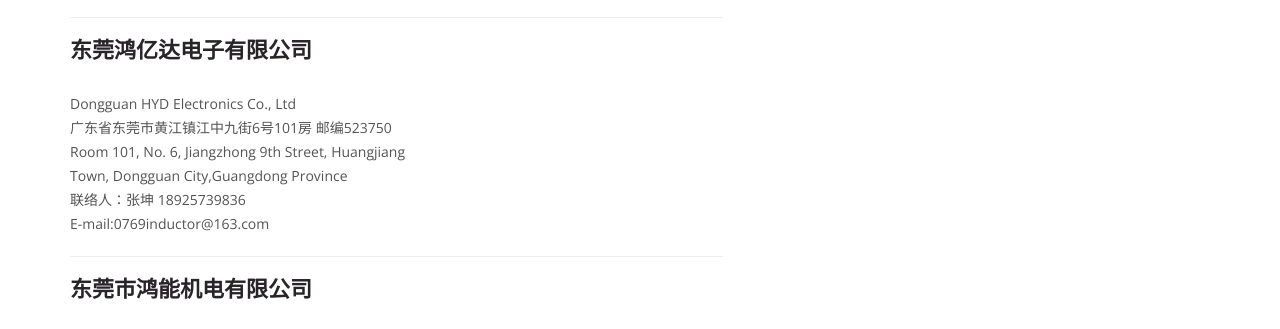
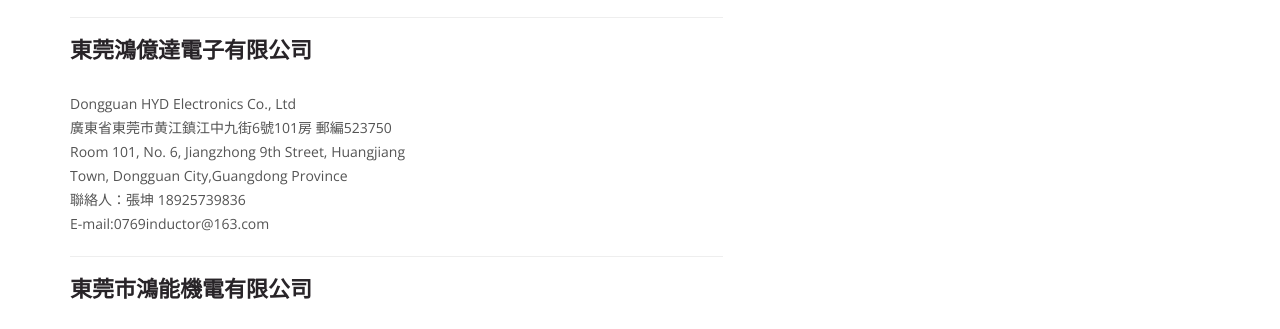
Before and after one commit to harton0414/Work_HDTPower, a plain HTML site: page www/contact.html in a window 1280 px wide. Shown: the part 377-706 px from the top of the page. Drawn offline with nearby package versions, Linux system fonts and the light colour scheme.

Commit message:
20220304_modify simple Chinese to traditional Chinese

```diff
--- a/www/contact.html
+++ b/www/contact.html
@@ -141,19 +141,19 @@
               <br>Email : ak47@hdtpower.com.tw</p>
               <hr> -->
 
-              <h3>东莞鸿亿达电子有限公司</h3>
+              <h3>東莞鴻億達電子有限公司</h3>
               <p>Dongguan HYD Electronics Co., Ltd
-                <br>广东省东莞市黄江镇江中九街6号101房   邮编523750
+                <br>廣東省東莞市黄江鎮江中九街6號101房   郵編523750
                 <br>Room 101, No. 6, Jiangzhong 9th Street, Huangjiang
                 <br>Town, Dongguan City,Guangdong Province
-                <br>联络人：张坤 18925739836
+                <br>聯絡人：張坤 18925739836
                 <br>E-mail:0769inductor@163.com
               </p>
               <hr>
 
-              <h3>东莞市鸿能机电有限公司</h3>
+              <h3>東莞市鴻能機電有限公司</h3>
               <p>HDT POWER TECHNOLOGY CO.,LTD
-                <br>广东省东莞市長安鎮銅古中路4號
+                <br>廣東省東莞市長安鎮銅古中路4號
                 <br>No.4 Tonggu Middle Road, Shangjiao Community, Changan Town, Dong Guan City
                 <br>聯絡人 : 莊順發 150-13000100
                 <br>Email : johnny@hdtpower.com.tw
```
Also changed, not shown: www/en/contact.html (+5 -5 lines).
